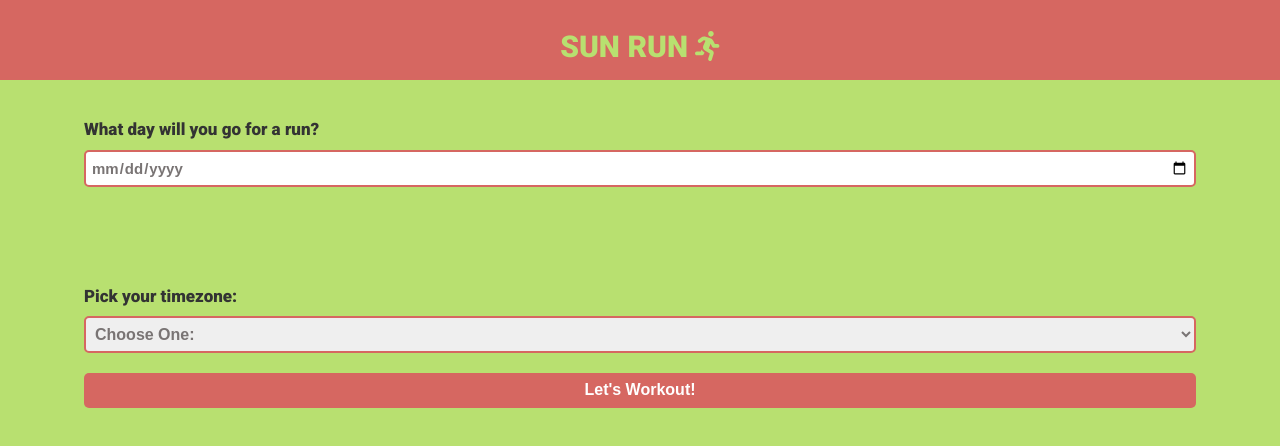
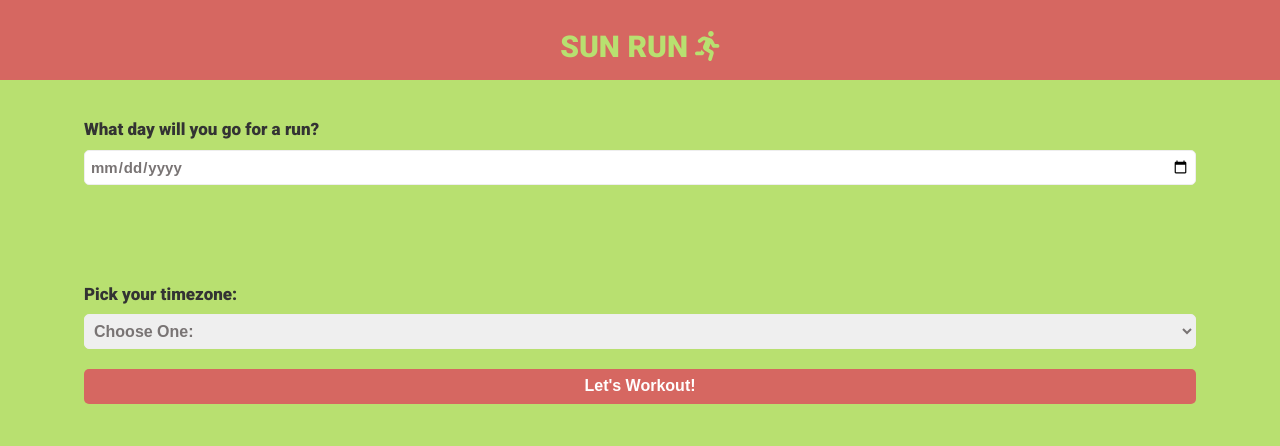
Before and after one commit to array-of-sunshine-2021/array-of-sunshine-api, a React (Create React App) app: page / in a window 1280 px wide. Shown: the top 446 px of the page. Built offline with nearby package versions, Linux system fonts and the light colour scheme.

Commit message:
udpated styles

```diff
--- a/src/styles/App.scss
+++ b/src/styles/App.scss
@@ -66,8 +66,7 @@ form {
   }
 
   input {
-    // display: block;
-    // text-align: center;
+
     margin-bottom: 10rem;
   }
 
@@ -77,7 +76,7 @@ form {
     padding: 0.7rem 0.5rem 0.7rem 0.5rem;
     font-weight: 700;
     border-radius: 5px;
-    border: 2px solid $red-color
+    border: 1px solid #eeeeee
   }
   .timeZoneInput {
     color: #797474;
@@ -85,7 +84,7 @@ form {
     outline: none;
     font-weight: 700;
     border-radius: 5px;
-    border: 2px solid $red-color
+    border: 1px solid #eeeeee
   }
 
   textarea:focus,
```
